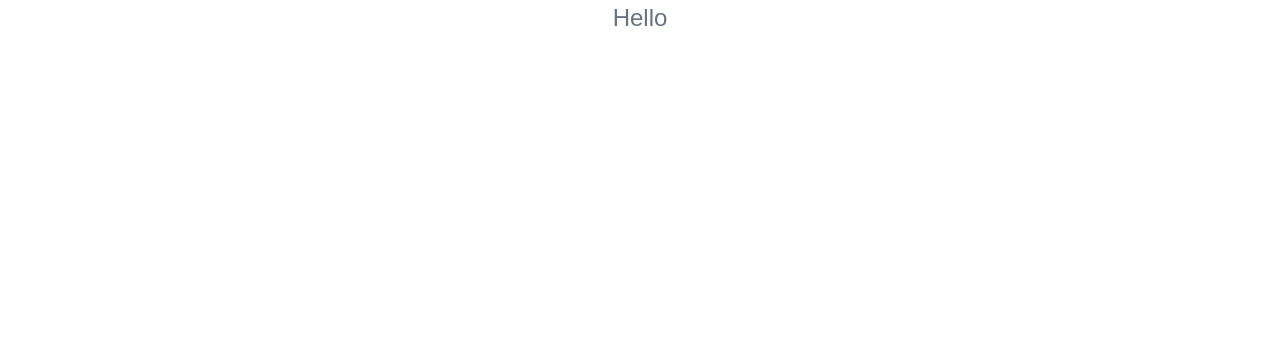
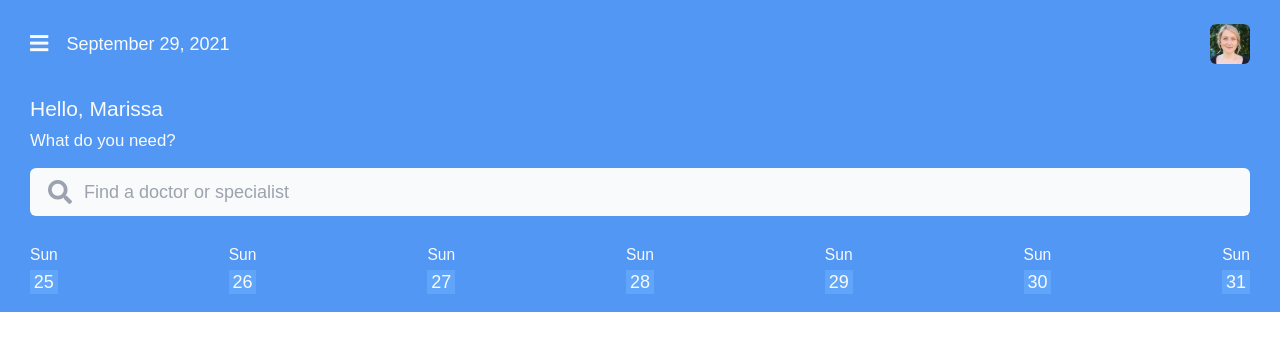
Before and after one commit to or-abdillh/doctalk, a Vue app: page / in a window 1280 px wide. Shown: the top 350 px of the page. Built offline with nearby package versions, Linux system fonts and the light colour scheme.

Commit message:
Create Header component

```diff
--- a/src/App.vue
+++ b/src/App.vue
@@ -1,5 +1,11 @@
 <template>
 
-  <h1 class="text-center text-gray-500">Hello</h1>
+  <Header></Header>
 
 </template>
+
+<script setup>
+
+  import Header from './components/Header.vue'
+
+</script>
--- /dev/null
+++ b/src/components/Header.vue
@@ -0,0 +1,43 @@
+<template>
+    <main class="bg-primary w-full px-5 pt-4 pb-3">
+        <section class="flex justify-between">
+            <div class="text-gray-50 flex items-center gap-3">
+                <i class="text-sm fas fa-bars"></i>
+                <p class="text-xs">
+                    September 29, 2021
+                </p>
+            </div>
+            <img class="rounded" src="/profile.jpg" width="40">
+        </section>
+
+        <!-- Greetings -->
+        <section class="mt-5 text-sm text-gray-50">
+            <h2>Hello, Marissa</h2>
+            <small>What do you need?</small>
+        </section>
+
+        <!-- Search -->
+        <section class="bg-gray-50 text-xs px-3 py-2 gap-2 mt-2 flex rounded items-center">
+            <i class="text-gray-400 fa fa-search"></i>
+            <input type="search" class="text-xs w-full bg-gray-50" placeholder="Find a doctor or specialist">
+        </section>
+
+        <!-- Calendar -->
+        <section class="mt-3 flex justify-between text-gray-50">
+            <template v-for="card in 7" :key="card">
+                <div class="">
+                    <small class="text-xxs">Sun</small>
+                    <div class="text-xs bg-blue-400  grid place-items-center">
+                        {{ card + 24 }}
+                    </div>
+                </div>
+            </template>
+        </section>
+    </main>
+</template>
+
+<script setup>
+
+    import { ref } from 'vue'
+
+</script>
--- a/src/style/App.css
+++ b/src/style/App.css
@@ -36,3 +36,7 @@ body {
 .bg-subsecondary {
 	background: var(--sub-secondary);
 }
+
+.text-xxs {
+	font-size: .65rem;
+}
```
Also changed, not shown: public/profile.jpg (added).
